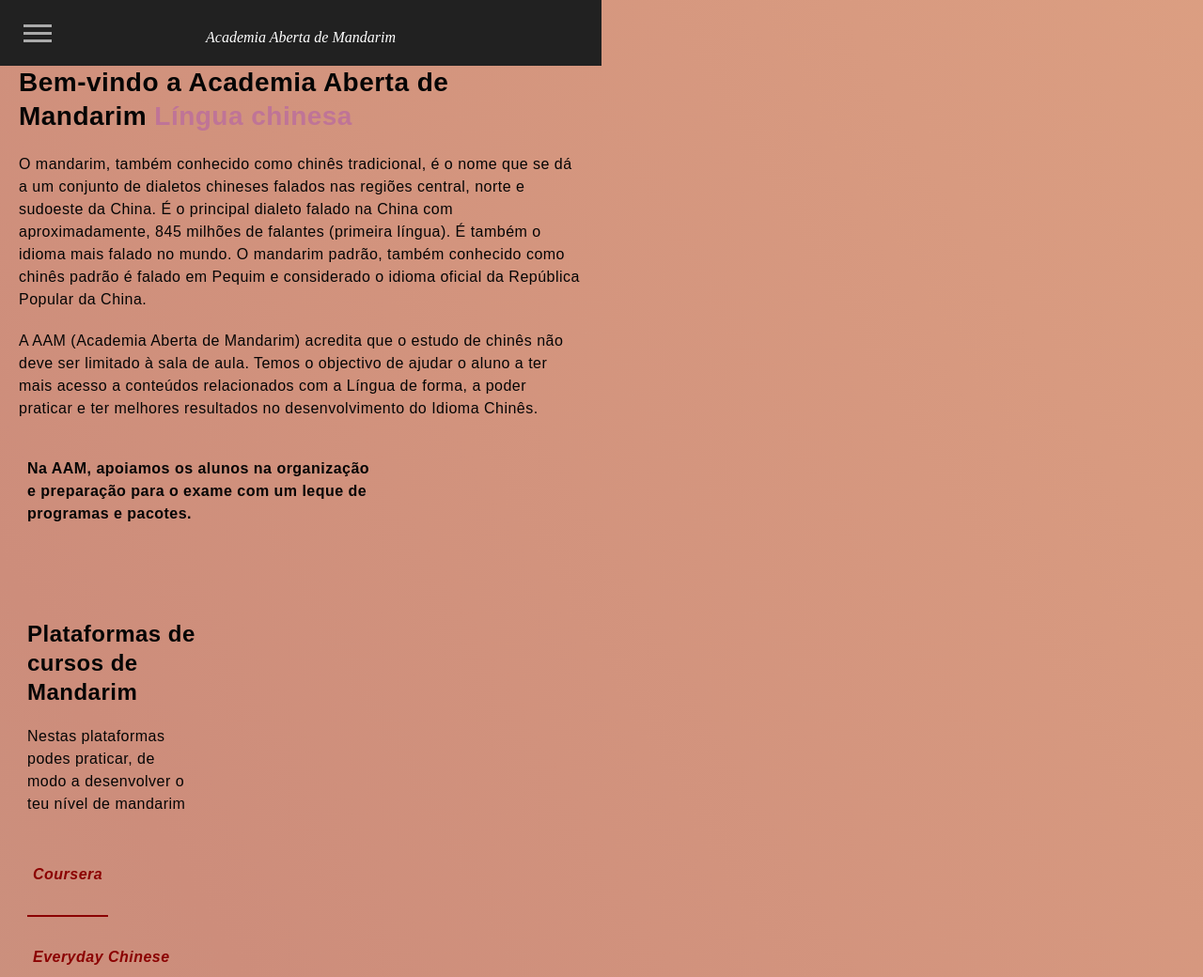
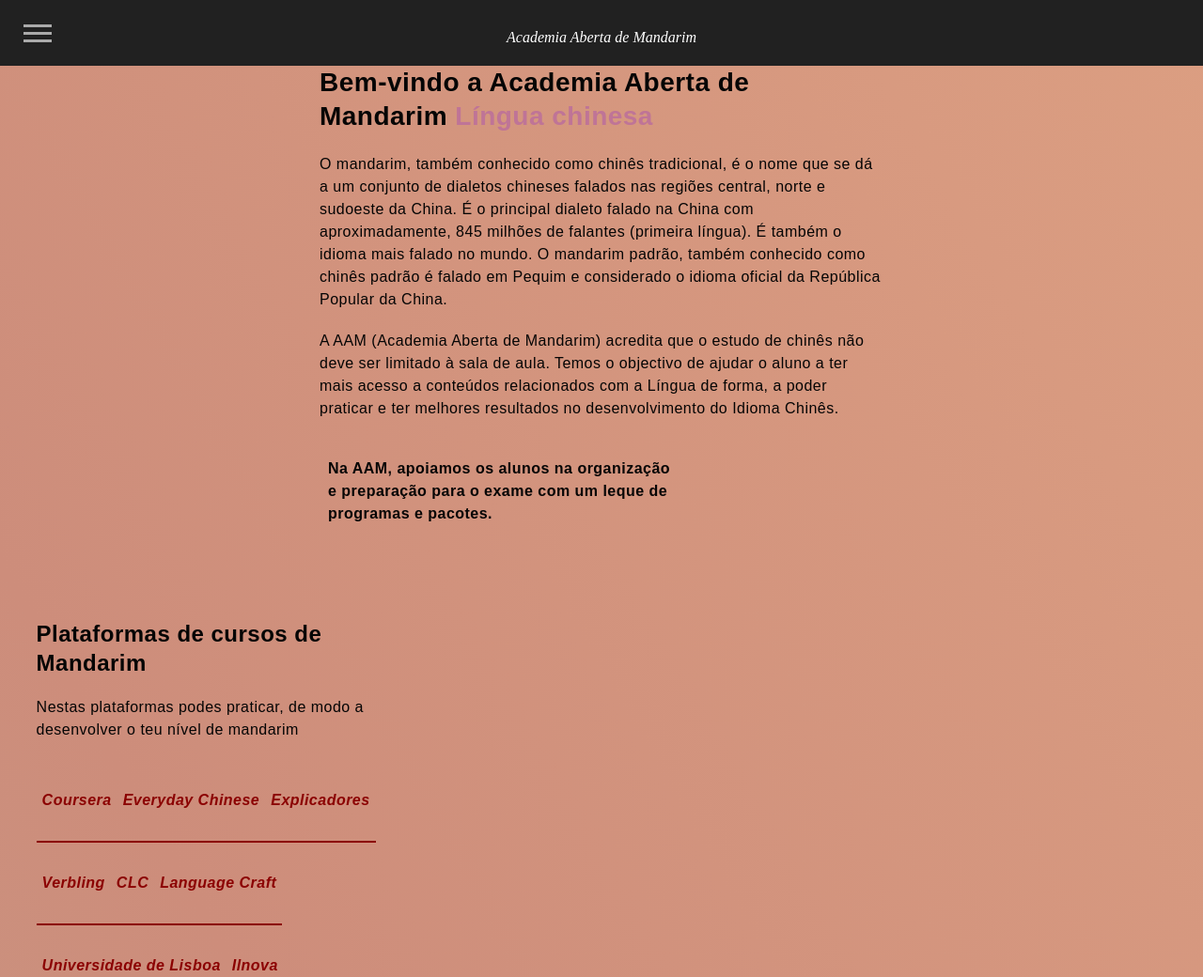
Before and after one commit to Erivaldo21904177/projectoPW, a PHP site: page /index.php in a window 1280 px wide. Shown: the top 1040 px of the page at 94% size. Run offline with PHP 8.4, Linux system fonts and the light colour scheme; some web fonts are replaced.

Commit message:
mudancas

```diff
--- a/estilos.css
+++ b/estilos.css
@@ -11,7 +11,7 @@ strong {
 
 
 .page {
-  width: 50%;
+  width: 100%;
   height: 100vh;
   font-family: 'Encode Sans Condensed', sans-serif;
   font-weight: 600;
@@ -22,7 +22,7 @@ strong {
 header {
   display: flex;
   position: fixed;
-  width: 50%;
+  width: 100%;
   height: 70px;
   background: #212121;
   color: #fff;
@@ -35,7 +35,7 @@ main {
   padding: 70px 20px 0;
   display: flex;
   flex-direction: column;
-  height: 50%;
+  height: 100%;
 }
 
 main > div {
```
